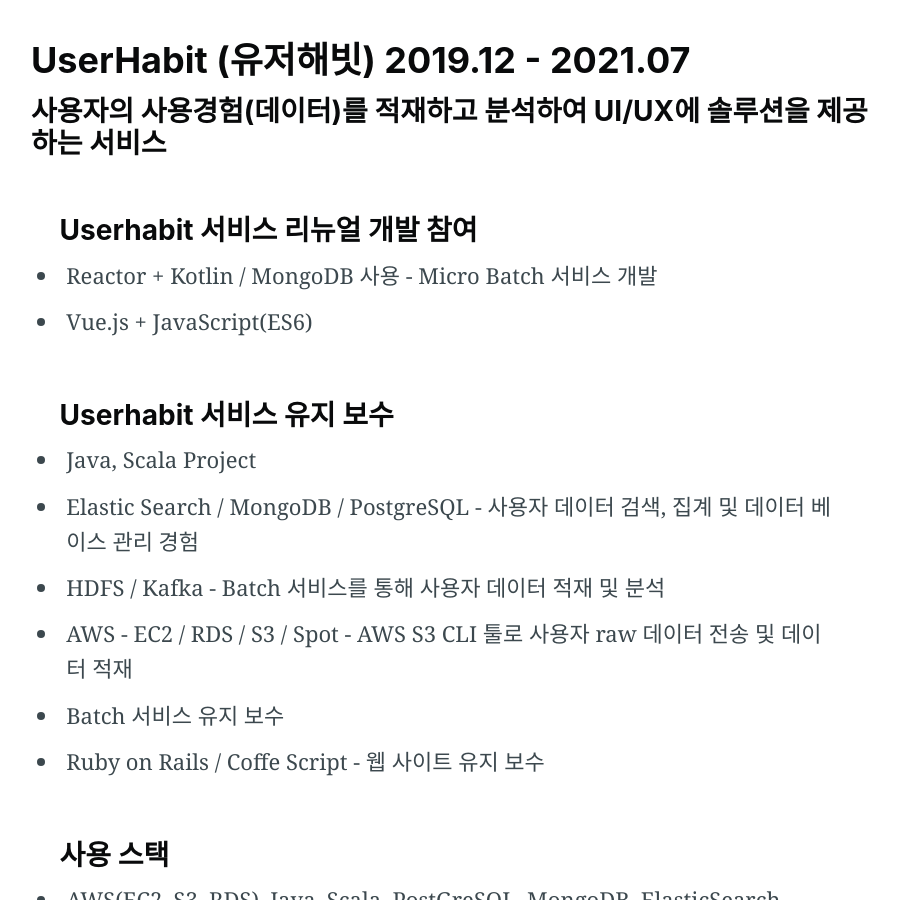
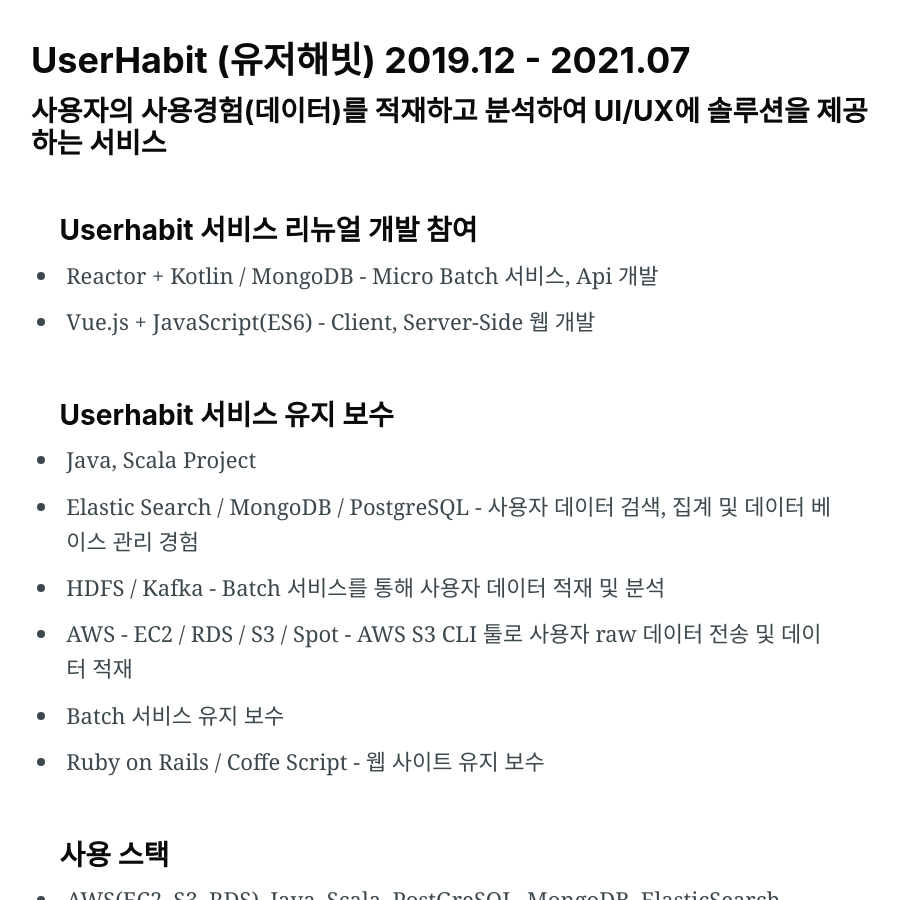
Before and after one commit to jennyleeee/jennyleeee.github.io, a Jekyll site: the page portfolio/index.html, which Jekyll copies as it is, in a window 1280 px wide and 900 px high, scrolled down 2530 px. Shown: the whole window, without its empty margins (189-1088 px from the left). Built offline with Jekyll 4.4.1, drawn with Linux system fonts in a browser that asks for light colours; nearby versions of some CDN libraries; comment, search, counter and statistics services are not loaded.

Commit message:
fix: contents

```diff
--- a/portfolio/index.html
+++ b/portfolio/index.html
@@ -203,8 +203,8 @@
 <br/>
 <ul>
     <h4 id="renewer"> Userhabit 서비스 리뉴얼 개발 참여 </h4>
-    <li> Reactor + Kotlin / MongoDB 사용 - Micro Batch 서비스 개발 </li>
-    <li> Vue.js + JavaScript(ES6) </li>
+    <li> Reactor + Kotlin / MongoDB - Micro Batch 서비스, Api 개발 </li>
+    <li> Vue.js + JavaScript(ES6) - Client, Server-Side 웹 개발 </li>
     <br/>
     <h4 id="saas"> Userhabit 서비스 유지 보수 </h4>
     <li> Java, Scala Project</li>
```
